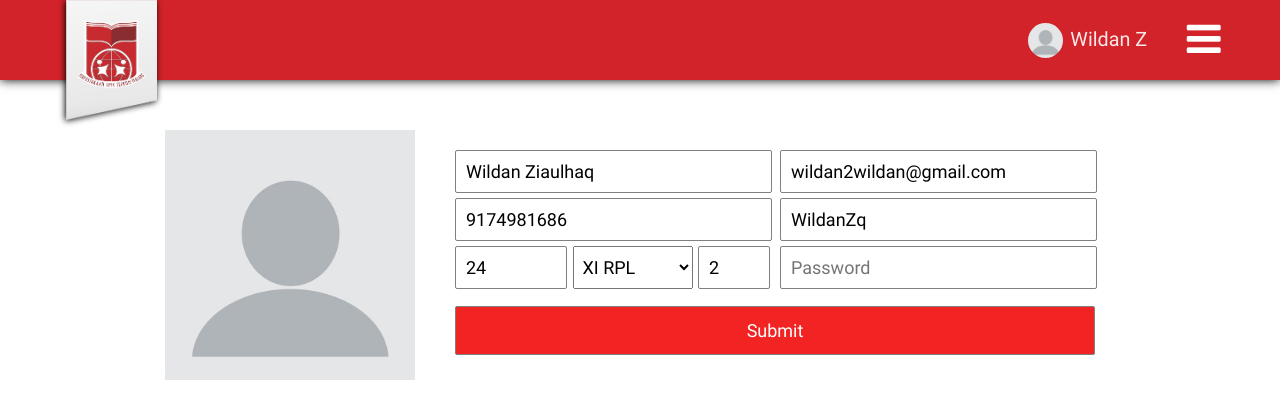
After one commit to WildanZq/ProjectLibrary, a CodeIgniter app: page /database/index.php/dashboard/setting in a window 1280 px wide. The commit adds this page. Shown: the top 419 px of the page. Run offline with CodeIgniter, Linux system fonts and the light colour scheme; some libraries are stand-ins or nearby versions.

Commit message:
Add account setting

```diff
--- a/application/controllers/dashboard.php
+++ b/application/controllers/dashboard.php
@@ -13,4 +13,8 @@ class dashboard extends CI_Controller{
     $this->load->view('dashboard_view');
   }
 
+  function setting() {
+    $this->load->view('dashboard_setting_view');
+  }
+
 }
--- /dev/null
+++ b/application/views/dashboard_setting_view.php
@@ -0,0 +1,69 @@
+<!DOCTYPE html>
+<html>
+    <head>
+        <title>Perpustakaan SMK Telkom Malang</title>
+        <link rel="icon" type="image/png" href="../assets/images/logo.png"/>
+        <meta name="viewport" content="width=device-width, height=device-height, initial-scale=1.0">
+        <link rel="stylesheet" href="../assets/css/font-awesome.css">
+        <link rel="stylesheet" href="../assets/css/style.css">
+        <link rel="stylesheet" href="../assets/css/table.css">
+        <link rel="stylesheet" href="../assets/css/dashboard_style.css">
+    </head>
+    <body>
+        <div class="header">
+            <img class="logo" src="../assets/images/logo-s.png" onclick="location.href='../../';">
+            <div class="img-parent" style="background:none;overflow:visible">
+                <img src="../assets/images/blank.jpg" class="pp">
+                <div class="dropdown-wrapper" onmouseleave="closeP()" onmouseover="showP()">
+                    <a href="../dashboard"><span>Dashboard</span></a>
+                    <a href="./setting"><span>Setting</span></a>
+                    <a href="./logout"><span>Logout</span></a>
+                </div>
+                <span onclick="showP()" onmouseleave="closeP()">Wildan Z</span>
+            </div>
+            <i class="fa fa-bars" aria-hidden="true"></i>
+            <div class="popup sidebar-wrapper">
+                <div onclick="closeNav()" class="dark dark-nav"></div>
+                <div class="sidebar">
+                    <i class="fa fa-times close-nav" aria-hidden="true" onclick="closeNav()"></i>
+                </div>
+            </div>
+        </div>
+        <form action="">
+        <div class="wrapper">
+            <div class="img-parent pp"><img src="../assets/images/blank.jpg" class="img"><label for="gbrE" class="label-file"><i class="fa fa-upload" aria-hidden="true"></i> Pilih gambar</label></div>
+            <input id="gbrE" type="file" onchange="readURL(this,0)" class="hidden">
+            <div class="p-desc desc-form">
+                <div class="input-wrapper">
+                    <div>
+                        <input type="text" placeholder="Nama Lengkap" value="Wildan Ziaulhaq">
+                        <input type="text" placeholder="NIS" value="9174981686">
+                        <div class="kelas" style="padding:0">
+                            <input type="number" placeholder="Angkatan" min="1" value="24">
+                            <select>
+                                <option value="x rpl ">X RPL</option>
+                                <option value="x tkj ">X TKJ</option>
+                                <option value="xi rpl " selected>XI RPL</option>
+                                <option value="xi tkj ">XI TKJ</option>
+                                <option value="xII rpl ">XII RPL</option>
+                                <option value="xII tkj ">XII TKJ</option>
+                            </select>
+                            <input type="number" placeholder="1" min="1" value="2">
+                        </div>
+                    </div>
+                    <div>
+                        <input type="email" value="wildan2wildan@gmail.com">
+                        <input type="text" placeholder="Username" value="WildanZq">
+                        <input type="password" placeholder="Password">
+                    </div>
+                    <input type="submit">
+                </div>
+            </div>
+        </div>
+        </form>
+        <script src="../assets/script/jquery.min.js"></script>
+        <script src="../assets/script/img.js"></script>
+        <script src="../assets/script/img_input.js"></script>
+        <script src="../assets/script/navbar.js"></script>
+    </body>
+</html>
--- a/assets/css/admin_style.css
+++ b/assets/css/admin_style.css
@@ -221,7 +221,7 @@ input[type=date] {
     width: 30vw;
 }
 .s-wrapper input {
-    padding-right: 32px;
+    padding-right: 30px;
     width: calc(100% - 41px);
 }
 .s-icon {
--- a/assets/css/dashboard_style.css
+++ b/assets/css/dashboard_style.css
@@ -1,3 +1,39 @@
+form .img-parent, form .img {
+    padding: 0;
+}
+form * {
+    font-size: 18px;
+    width: calc(100% - 20px);
+}
+form input {
+    margin-top: 5px;
+}
+form input[type=submit] {
+    width: calc(100% - 20px);
+    margin-top: 10px;
+    position: absolute;
+    right: 0;
+    bottom: 20px;
+}
+form .wrapper {
+    width: 90%;
+    max-width: 950px;
+}
+.input-wrapper {
+    position: relative;
+    display: flex;
+}
+.kelas {
+    margin-right: 5px;
+    width: 100%;
+}
+.kelas input {
+    margin: 0;
+    width: 70px;
+}
+.kelas select {
+    width: 120px;
+}
 .red i {
     color: #ff1818;
 }
@@ -25,6 +61,9 @@
     margin-left: 20px;
     display: flex;
     flex-direction: column;
+}
+.desc-form {
+    flex-direction: row;
 }
 .p-desc h1 {
     text-transform: capitalize;
@@ -66,6 +105,12 @@
     .wrapper {
         flex-direction: column;
     }
+    form .wrapper {
+        align-items: center;
+    }
+    .input-wrapper {
+        height: 230px;
+    }
     .p-desc {
         margin: 0;
     }
@@ -81,4 +126,12 @@
         margin-top: 10px;
         border-right: 4px solid #de2f2f;
     }
+    .input-wrapper {
+        flex-direction: column;
+        height: 385px;
+    }
+    form input[type=submit] {
+        width: calc(100% - 30px);
+        right: 10px;
+    }
 }
--- a/assets/css/style.css
+++ b/assets/css/style.css
@@ -66,7 +66,7 @@ input[type=submit]:hover {
 .label-file {
     padding: 0;
     transition: .5s;
-    font-size: 2em;
+    font-size: 1.5em;
     color: white;
     cursor: pointer;
     height: 100%;
@@ -121,7 +121,7 @@ input[type=submit]:hover {
     position: fixed;
     width: 100%;
     height: 80px;
-    background: #d31111;
+    background: #d2232a;
     display: flex;
     align-items: center;
     justify-content: flex-end;
@@ -164,17 +164,43 @@ input[type=submit]:hover {
     border-bottom: 2px solid white;
     width: 0;
     position: absolute;
+    left: 0;
     right: 0;
-    left: 0;
     margin: auto;
     bottom: 0;
     transition: .5s;
 }
-.header span:hover:after {
+.header span:hover:after, .header .dropdown-wrapper:hover + span:after {
     width: 100%;
 }
 .header span:hover {
     color: white;
+}
+.dropdown-wrapper {
+    position: absolute;
+    top: 28px;
+    left: 42px;
+    justify-content: center;
+    align-items: center;
+    flex-direction: column;
+    background: white;
+    width: calc(100% - 42px);
+    min-width: 103px;
+    height: 0;
+    overflow: hidden;
+    box-shadow: 0 0 10px #8e8e8e;
+}
+.header .dropdown-wrapper span {
+    color: #b51212;
+    font-size: .5em;
+    display: block;
+    padding: 10px;
+}
+.header .dropdown-wrapper *, .header .dropdown-wrapper *:after {
+    border: none;
+}
+.header .dropdown-wrapper span:hover {
+    background: #ededed;
 }
 .popup {
     position: absolute;
@@ -215,9 +241,6 @@ input[type=submit]:hover {
     flex-direction: column;
     overflow: hidden;
     overflow-y: auto;
-}
-.login form:last-child {
-    padding-bottom: 30px;
 }
 .login h1 {
     font-size: .8em;
@@ -361,4 +384,13 @@ input[type=submit]:hover {
     .signup-wrapper div:first-child {
         width: 100%;
     }
+    .login form:last-child {
+        height: 440px;
+    }
+    .kelas input[type=number]:last-child {
+        width: 35px;
+    }
+    .kelas input[type=number]:first-child {
+        width: 60px;
+    }
 }
--- a/assets/script/header.js
+++ b/assets/script/header.js
@@ -16,7 +16,7 @@ $(document).ready(function(){
 //            spanAfter.innerHTML = spanAfter.innerHTML.replace(spanAfter.innerHTML.substr(20, 19), "border-color: white");
         } else {
             $('.header').css({
-                "background-color": "#d31111","box-shadow": "0 0 10px black"
+                "background-color": "#d2232a","box-shadow": "0 0 10px black"
             });
 //            $('.header *').css({
 //                "color": "black"
--- a/assets/script/img.js
+++ b/assets/script/img.js
@@ -41,7 +41,7 @@ function resizeImg() {
                 img[i].style.width = "100%";
                 img[i].style.height = "auto";
             }
-        } else {
+        } else if(heightP == widthP) {
             if(height > width) {
                 img[i].style.width = "100%";
                 img[i].style.height = "auto";
@@ -53,10 +53,10 @@ function resizeImg() {
     }
 }
 $(window).on("load", function() {
-    resizeImg();
+    try {resizeImg();} catch(e) {}
     $(window).resize(function() {
         setTimeout(function() {
-            resizeImg();
+            try {resizeImg();} catch(e) {}
         }, 100);
     });
 });
--- a/assets/script/navbar.js
+++ b/assets/script/navbar.js
@@ -1,8 +1,15 @@
+function showP() {
+    $(".dropdown-wrapper").css({height: "119px"});
+}
+function closeP() {
+    $(".dropdown-wrapper").css({height: "0"});
+}
 var tab = 0;
 function tab1() {
     $(".login-wrapper .login").css({
         "max-width":"400px",
-        "max-height":"290px"
+        "max-height":"290px",
+        "overflow-y":"hidden"
     });
     $(".form-wrapper").css({
         "transform":"translateY(0)"
@@ -26,6 +33,9 @@ $(".login-tab").on('click', function() {
             "max-width":"650px",
             "max-height":"360px"
         });
+        if($(window).width() <= 768) {
+            $(".login-wrapper .login").css({"overflow-y":"auto"});
+        }
         $(".form-wrapper").css({
             "transform":"translateY(calc(-100% + 50px))"
         });
```
Also changed, not shown: application/views/dashboard_view.php (+10 -2 lines), assets/css/index_style.css (+6 -4 lines).
